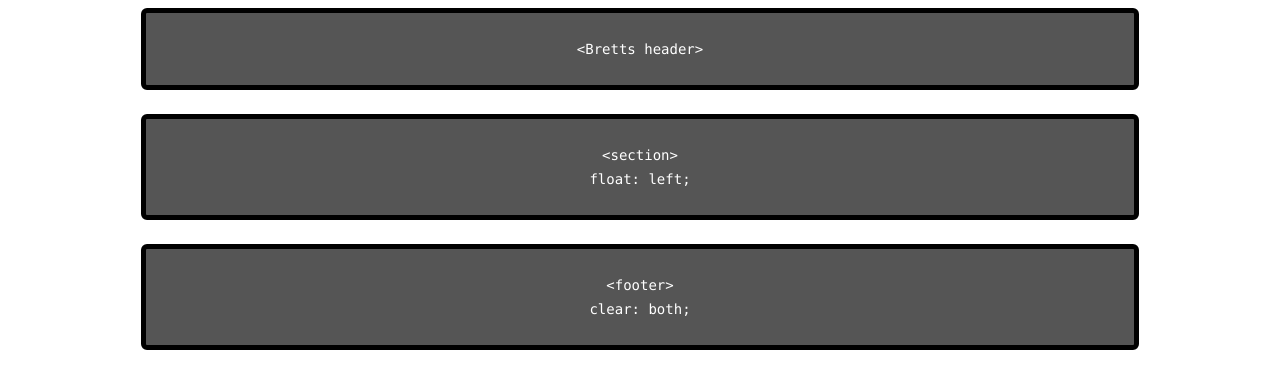
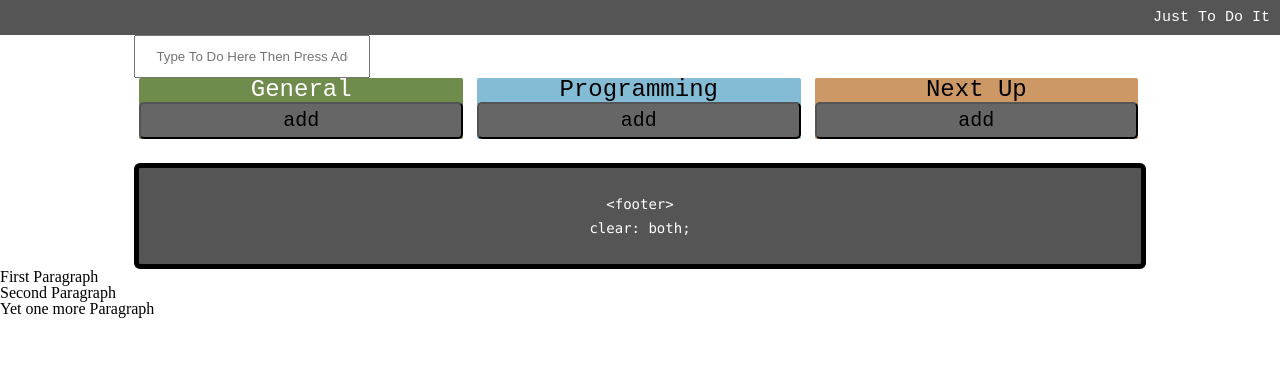
Before and after one commit to MrSankofa/webToDoList, a website: page index.html in a window 1280 px wide. Drawn offline with Linux system fonts and the light colour scheme; files that its build step writes are made by us from their sources.

Commit message:
Redoing with guidance

```diff
--- a/index.html
+++ b/index.html
@@ -3,22 +3,57 @@
 	<head>
 		<meta charset= "utf-8">
 		<title> Brett's Website </title>
-		<script src="jquery.js"></script>
+		<script src="js/jquery.js"></script>
 		<link href="styles/main.css" type="text/css" rel="stylesheet"></script>
 	</head>
 	<!-- Body -->
 	<body>
 		<!-- Content Section -->
 		<header>
-			<code>&#60;Bretts header&#62;</code>
+			<titlebar>Just To Do It</titlebar>
+			<form>
+				<input type="text" name="AddToDo" id="AddToDo" placeholder="Type To Do Here Then Press Add In Category">
+			</form>
 		</header>
 
-		<section>
-			<code>&#60;section&#62; <br> float: left;</code>
+		<section class="row">
+			<div class="grid">
+
+					<div class="col-1-3">
+						<div class="toDoList" id="general">
+							<h1>General</h1>
+							<content>
+								<ul id="generalContent">
+
+								</ul>
+							</content>
+							<button id="generalButton"> add </button>
+						</div>
+					</div>
+					<div class="col-1-3">
+						<div class="toDoList" id="programming">
+							<h1>Programming</h1>
+							<content id="programmingContent"></content>
+							<button id="programmingButton"> add </button>
+						</div>
+					</div>
+					<div class="col-1-3">
+						 <div class="toDoList" id="nextUp">
+							<h1>Next Up</h1>
+							<content id="nextUpContent"></content>
+							<button id="nextUpButton"> add </button>
+						</div>
+					</div>
+
+			</div>
 		</section>
 
 		<footer>
 			<code>&#60;footer&#62; <br> clear: both;</code>
 		</footer>
+		<p>First Paragraph</p>
+		<p>Second Paragraph</p>
+		<p>Yet one more Paragraph</p>
+		<script type="text/javascript" src="js/index.js"></script>
 	</body>
 </html>
--- /dev/null
+++ b/js/index.js
@@ -0,0 +1,20 @@
+$(document).ready( function() { // this method is used to make a function available after the document is loaded. What ever code you write inside will run once the page DOM is ready to exec
+     $( "button" ).click(function() {
+          var toDoInfo = $( "#AddToDo" ).val();
+
+          if ( toDoInfo === '' ) {
+               alert( 'You have to type something in the text field bro!');
+          } else {
+               var $toDo = $('<li> `${toDoInfo}`</li>');
+               $toDo.text( toDoInfo );
+               $toDo.appendTo('#generalContent')
+          }
+     });
+});
+
+// $(#generalButton).click( function() {
+//           var toDoInfo = $('#AddToDo').val();
+//           var $toDo = $('<toDo></toDo>');
+//           $toDo.text( toDoInfo );
+//           $toDo.appendTo($content);
+//      })
--- a/styles/main.css
+++ b/styles/main.css
@@ -1,3 +1,108 @@
+/* http://meyerweb.com/eric/tools/css/reset/
+   v2.0 | 20110126
+   License: none (public domain)
+*/
+/*
+     ========================================
+     Resets
+     ========================================
+*/
+html, body, div, span, applet, object, iframe,
+h1, h2, h3, h4, h5, h6, p, blockquote, pre,
+a, abbr, acronym, address, big, cite, code,
+del, dfn, em, img, ins, kbd, q, s, samp,
+small, strike, strong, sub, sup, tt, var,
+b, u, i, center,
+dl, dt, dd, ol, ul, li,
+fieldset, form, label, legend,
+table, caption, tbody, tfoot, thead, tr, th, td,
+article, aside, canvas, details, embed,
+figure, figcaption, footer, header, hgroup,
+menu, nav, output, ruby, section, summary,
+time, mark, audio, video {
+     margin: 0;
+     padding: 0;
+     border: 0;
+     font-size: 100%;
+     font: inherit;
+     vertical-align: baseline;
+}
+/* HTML5 display-role reset for older browsers */
+article, aside, details, figcaption, figure,
+footer, header, hgroup, menu, nav, section {
+     display: block;
+}
+body {
+     line-height: 1;
+}
+ol, ul {
+     list-style: none;
+}
+blockquote, q {
+     quotes: none;
+}
+blockquote:before, blockquote:after,
+q:before, q:after {
+     content: '';
+     content: none;
+}
+table {
+     border-collapse: collapse;
+     border-spacing: 0;
+}
+
+/*
+  ========================================
+  Rows
+  ========================================
+*/
+.row {
+
+}
+
+/*
+     ========================================
+     Grid
+     ========================================
+*/
+
+.col-1-3:before,
+.col-1-3:after {
+content: "";
+     display: table;
+}
+.col-1-3:after {
+     clear: both;
+}
+.col-1-3 {
+     display: inline-block;
+     margin: 0px 5px;
+     width: 32%;
+     text-align: center;
+     background: #eaeaed;
+     border-radius: 2px;
+     clear: both;
+     *zoom: 1;
+}
+/*
+     ========================================
+     Clearfix
+     ========================================
+*/
+/*
+  ========================================
+  Custom styles
+  ========================================
+*/
+section,
+footer {
+     margin: 0 10.5% 24px 10.5%;
+}
+
+footer {
+     clear: both;
+     margin-bottom: 0;
+}
 code {
      background: #555555;
      border-radius: 6px;
@@ -11,15 +116,80 @@ code {
      text-align: center;
 }
 
-header,
-section,
-footer {
-     margin: 0 10.5% 24px 10.5%;
+titlebar {
+     background: #555555;
+     display: block;
+     padding: 10px;
+     text-align: right;
+     color: #fff;
+     font-family: monospace;
+     font-size: 15px;
+}
+
+input[ type=text] {
+     width: 15%;
+     padding: 12px 20px;
+     margin-left: 10.5%;
+}
+
+#general {
+     background-color: #708c4c;
+     color: white;
+     border-radius: 2px;
+}
+
+#programming {
+     background-color: #84bcd5;
+     color: black;
+     border-radius: 2px;
+}
+
+#nextUp {
+     background-color: #cc9966;
+     color: black;
+     border-radius: 2px;
+}
+
+#generalContent {
+     background-color: white;
+     color: black;
+}
+
+/*
+     ========================================
+     Typography
+     ========================================
+*/
+h1 {
+     font-family: monospace;
+     font-size: 24px;
 }
 
 
+/*
+     ========================================
+     Buttons
+     ========================================
+*/
 
-footer {
-     clear: both;
-     margin-bottom: 0;
+input[type=submit] {
+     background-color: grey;
+     border-radius: 5px;
+     margin: 8px;
+     padding: 8px 15px;
+     font: monospace;
+     font-size: 14px;
+     font-weight: bold;
+     color: black;
+     border-width: 3px;
+     border-color: black;
 }
+
+button {
+     padding: 5px;
+     background-color: #666666;
+     border-radius: 5px;
+     width: 100%;
+     font-family: monospace;
+     font-size: 20px;
+}
```
Also changed, not shown: js/script.js (deleted).
